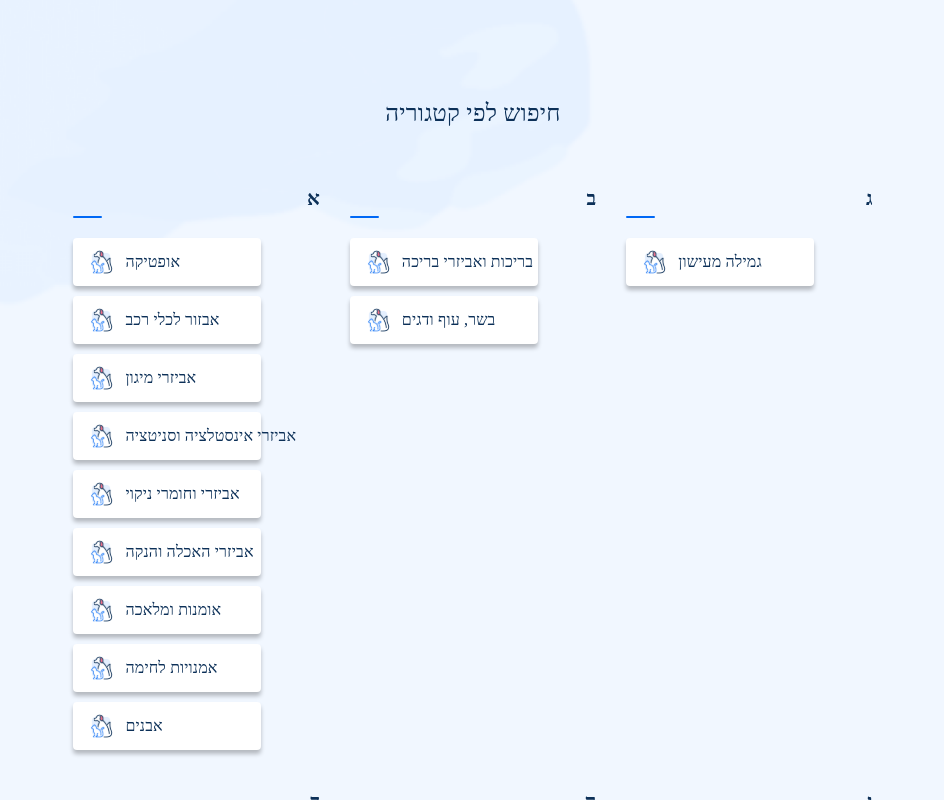
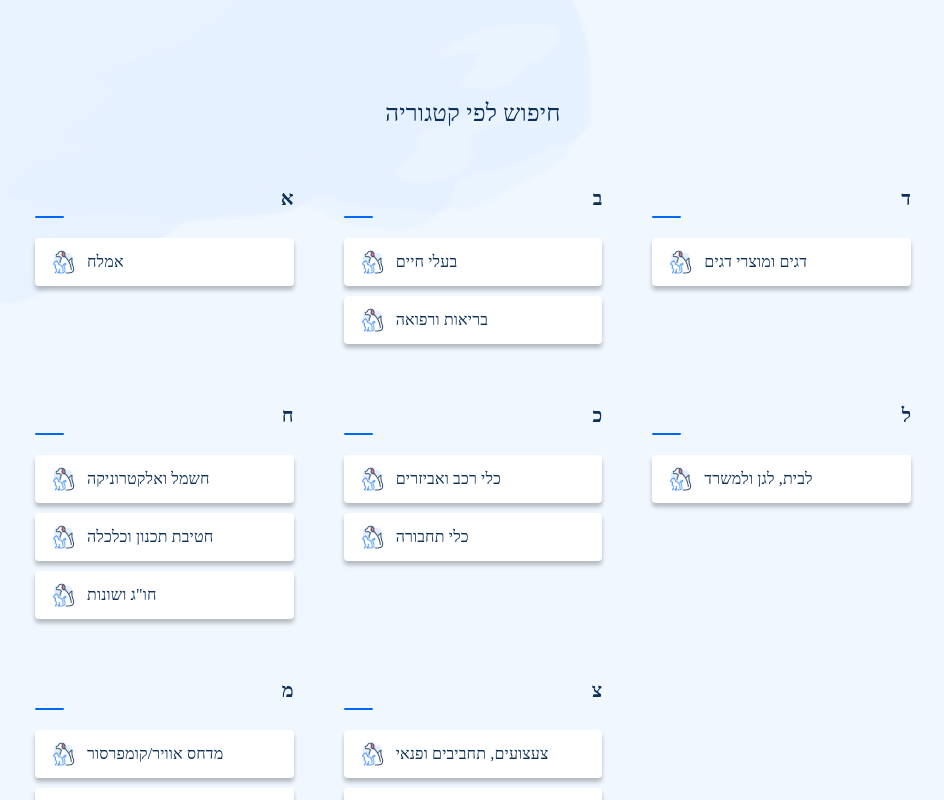
Before and after one commit to MiriamGluskinos-dev/Personal-Import, a React (Create React App) app: page /search in a window 1280 px wide. Both pictures are taken after a click on the link "מעבר לכל הקטגוריות". Shown: the top 800 px of the page, without its empty margins (167-1111 px from the left). Built offline with nearby package versions, Linux system fonts and the light colour scheme.

Commit message:
WIP - wait to chana for final design

```diff
--- a/src/components/allCategories/AllCategories.module.scss
+++ b/src/components/allCategories/AllCategories.module.scss
@@ -14,9 +14,9 @@
   display: grid;
   justify-content: center;
   grid-template-columns: repeat(3, 1fr);
-  gap: 10px;
-  margin-left: 18%;
-  margin-right: 18%;
+  gap: 30px;
+  margin-left: 15%;
+  margin-right: 15%;
 }
 
 .gridItem {
--- a/src/components/allCategories/AllCategories.tsx
+++ b/src/components/allCategories/AllCategories.tsx
@@ -4,6 +4,9 @@ import Title from '../title/Title';
 import { useTranslation } from 'react-i18next';
 import CharCategories from '../charCategories/CharCategories';
 import { Typography } from '@mui/material';
+import { useProductContext } from '../../context/DataProvider';
+import { Product } from '../../types/productTree';
+
 
 const AllCategories = () => {
   const { t } = useTranslation();
@@ -57,23 +60,48 @@ const AllCategories = () => {
 
     return alphabet;
   }
+  function getLetterCategories(products: Product[], letter: string) {
+    if (!(!letter || typeof letter !== "string" || letter.length !== 1)) {
+      const filtered = [
+        ...new Set(
+          products.filter(product =>
+            product.branch && product.branch!.startsWith(letter))
+            .map(product => product.branch)
+        )];
+      const uniqueCategories = new Set<string | null>();
+      return filtered.filter((category) => {
+        if (!uniqueCategories.has(category)) {
+          uniqueCategories.add(category);
+          return true;
+        }
+        return false;
+      });
+    }
+  }
 
   const { i18n } = useTranslation();
+  const { products } = useProductContext();
   const alphabet: string[] = generateAlphabet(i18n.language);
-  const letterItems: string[] = ['חומרי גלם', 'חשמל ואלקטרוניקה', 'חו”ג ושונות']
   return (
     <>
-      <Typography className={styles.allCategoriesTitle}>{t('searchByCategory')}</Typography>
+      <Typography className={styles.allCategoriesTitle}>
+        {t('searchByCategory')}
+      </Typography>
       <div className={styles.gridContainer}>
-        {alphabet.map((letter: string, index: number) => (
-          <div key={index} className={styles.gridItem}>
-            <CharCategories letter={letter}/>
-          </div>
-        ))}
+        {alphabet.map((letter: string, index: number) => {
+          // Dynamically filter products based on the letter
+          const letterCategories = getLetterCategories(products, letter);
+          if (letterCategories && letterCategories?.length > 0)
+            return (
+              <div key={index} className={styles.gridItem}>
+                <CharCategories letter={letter} letterCategories={letterCategories} />
+              </div>
+            );
+        })}
       </div>
-
     </>
   );
+
 };
 
 export default AllCategories;
--- a/src/components/charCategories/CharCategories.module.scss
+++ b/src/components/charCategories/CharCategories.module.scss
@@ -25,7 +25,6 @@
     background: var(--Background-neutral-default, #FFF);
     box-shadow: 0px 4px 4px 0px rgba(0, 0, 0, 0.25);
     margin-bottom: 10px;
-    width: 188px;
     height: 48px;
     min-height: unset !important;
 }
--- a/src/components/charCategories/CharCategories.tsx
+++ b/src/components/charCategories/CharCategories.tsx
@@ -1,29 +1,9 @@
 import React from 'react';
 import styles from './CharCategories.module.scss';
-import { Checkbox } from '@igds/react'
 import IconCategoryItem from '../iconCategoryItem/IconCategoryItem';
-import { ProductsProvider, useProductContext } from '../../context/DataProvider';
 import { Product } from '../../types/productTree';
 
-function getProductsByCategoryLetter(products: Product[] ,letter: string) {
-  if (!letter || typeof letter !== "string" || letter.length !== 1) {
-    throw new Error("Please provide a single letter as input.");
-  }
-  const filtered = products.filter(product =>
-    product.category && product.category!.startsWith(letter)
-  );
-  const uniqueCategories = new Set<string | null>();
-    return filtered.filter((product) => {
-      if (!uniqueCategories.has(product.category)) {
-        uniqueCategories.add(product.category);
-        return true;
-      }
-      return false;
-    });
-}
-const CharCategories = ({ letter }: { letter: string }) => {
-  const { products } = useProductContext();
-  const charProducts = getProductsByCategoryLetter(products ,letter);
+const CharCategories = ({ letter, letterCategories }: { letter: string , letterCategories:(string | null)[]}) => {
   return (
     <>
       <div className={styles.letterContainer}>
@@ -32,9 +12,9 @@ const CharCategories = ({ letter }: { letter: string }) => {
           <line x1="1" y1="1" x2="28" y2="1" stroke="#0068F5" stroke-width="2" stroke-linecap="round" />
         </svg>
       </div>
-      {charProducts.map((product: Product) => (
-        <div className={styles.iconCategoryItemContainer} key={product.id}>
-          <IconCategoryItem text={product.category} iconPath='/icons/וטרינריה ובעלי חיים.svg' />
+      {letterCategories!.map((category: (string | null)) => (
+        <div className={styles.iconCategoryItemContainer} key={category}>
+          <IconCategoryItem category={category} iconPath='/icons/וטרינריה ובעלי חיים.svg' />
         </div>
       ))}
     </>
--- a/src/components/iconCategoryItem/IconCategoryItem.module.scss
+++ b/src/components/iconCategoryItem/IconCategoryItem.module.scss
@@ -1,6 +1,7 @@
 .menuItem {
     min-height: 100% !important;
     padding-right: 10px;
+    width: 240px;
 
     .categoryTeaxtStyle {
         color: var(--text-icon-subtle-primary, #0C3058);
--- a/src/components/iconCategoryItem/IconCategoryItem.tsx
+++ b/src/components/iconCategoryItem/IconCategoryItem.tsx
@@ -6,10 +6,10 @@ import Typography from '@mui/material/Typography';
 import SubCutegoriesPopup from '../subCutegoriesPopup/SubCutegoriesPopup';
 
 const IconCategoryItem = ({
-  text,
+  category,
   iconPath,
 }: {
-  text: string;
+  category: string | null;
   iconPath: string;
 }) => {
   const [isModalOpen, setIsModalOpen] = useState(false);
@@ -26,13 +26,13 @@ const IconCategoryItem = ({
     <>
       <MenuItem className={styles.menuItem} onClick={handleOpenModal}>
         <ListItemIcon>
-          <img src={iconPath} alt={text} />
+          <img src={iconPath} alt={category ?? ''} />
         </ListItemIcon>
         <Typography className={styles.categoryTeaxtStyle} variant="inherit">
-          {text}
+          {category}
         </Typography>
       </MenuItem>
-      <SubCutegoriesPopup title={text} isOpen={isModalOpen} handleClose={handleCloseModal} />
+      <SubCutegoriesPopup title={category} isOpen={isModalOpen} handleClose={handleCloseModal} />
     </>
   );
 };
--- a/src/components/searchResults/SearchResults.module.scss
+++ b/src/components/searchResults/SearchResults.module.scss
@@ -33,6 +33,7 @@
             font-weight: 400;
             line-height: 31px;
             display: inline !important;
+            padding-bottom: 10px;
         }
 
         .resultsBoldStyle {
@@ -44,6 +45,7 @@
             font-weight: 500;
             line-height: 31px;
             display: inline !important;
+            padding-bottom: 10px;
         }
     }
 }
--- a/src/components/searchResults/SearchResults.tsx
+++ b/src/components/searchResults/SearchResults.tsx
@@ -17,7 +17,7 @@ const SearchResults = ({ results, querySearch }: { results: Product[], querySear
             <Typography className={styles.resultsContainerStyle}>
                 {results.map((product) => (
                     <div style={{ display: 'flex', gap: '4px' }}>
-                    <text className={styles.resultsBoldStyle} >{product.name}</text><text className={styles.resultsStyle}> / {product.branch}</text>
+                    <text className={styles.resultsBoldStyle}>{product.name}</text><text className={styles.resultsStyle}>/ {product.branch}</text>
                 </div>
                 ))}
             </Typography>
--- a/src/components/subCutegoriesPopup/SubCutegoriesPopup.tsx
+++ b/src/components/subCutegoriesPopup/SubCutegoriesPopup.tsx
@@ -1,29 +1,48 @@
 import React, { useEffect, useRef, useState } from 'react';
-import { Card, CardContent, IconButton, Modal, Typography } from '@mui/material';
+import { Card, CardContent, IconButton, MenuItem, Modal, Select, Tooltip, Typography } from '@mui/material';
 import styles from './SubCutegoriesPopup.module.scss';
 import { Box, display, grid, Grid } from '@mui/system';
+import { Product } from '../../types/productTree';
+import { useProductContext } from '../../context/DataProvider';
+import zIndex from '@mui/material/styles/zIndex';
 
 const SubCutegoriesPopup = ({ title, isOpen, handleClose }: {
-    title: string, isOpen: boolean;
+    title: string | null, isOpen: boolean;
     handleClose: () => void;
 }) => {
-    const subCategories: string[] = ['panda', 'lion', 'dog', 'monkey'];
     let [subSubCategories, setSubSubCategories] = useState<string[]>([]);
-    const handleCardClick = (subCategory: string) => {
+    const handleCardClick = (subCategory: string | null) => {
         console.log(`Card clicked: ${subCategory}`);
         const newSubSubCategories = ['burger', 'pizza', 'salad', 'falafel'];
         setSubSubCategories(newSubSubCategories);
     };
 
+    const handleChange = () => {
+        //TO DO go to declaration page
+    };
+
     const [modalHeight, setModalHeight] = useState(0);
     const modalRef = useRef<HTMLDivElement>(null);
+    const { products } = useProductContext();
 
-    useEffect(() => {
-        if (modalRef.current) {
-            const height = modalRef.current.scrollHeight + 32;
-            setModalHeight(height);
+    function getSubCategories(categoryName: string | null): (string | null)[] {
+        if (!(!categoryName || typeof categoryName !== "string")) {
+            const categorySubCategories = [
+                ...new Set(
+                    products
+                        .filter(product => product.branch && product.branch === categoryName)
+                        .map(product => product.category)
+                ),
+            ];
+            return categorySubCategories;
         }
-    }, [subCategories, subSubCategories]);
+        return [];
+    }
+
+    function getsubCategoryProducts(subCategory: string | null): Product[] {
+        return products.filter(product => product.category == subCategory);
+    }
+    const subCategories: (string | null)[] = getSubCategories(title);
     return (
         <Modal open={isOpen} onClose={handleClose} className={styles.modalStyle}>
             <Box className={styles.boxStyle} ref={modalRef} >
@@ -34,31 +53,49 @@ const SubCutegoriesPopup = ({ title, isOpen, handleClose }: {
                     {title}
                 </Typography>
                 <Typography variant="body1" className={styles.gridContainer}>
-                    <Grid spacing={2} sx={{ gridTemplateColumns: 'repeat(2, 1fr)' }} className={styles.gridStyle}>
-                        {subCategories.map((subCategory) => (
-                            <Card className={styles.subCategoryStyle}
-                                onClick={() => handleCardClick(subCategory)}>
-                                <CardContent className={styles.subCategoryContentStyle}>
-                                    <Typography className={styles.cardText}>
-                                        {subCategory}
-                                    </Typography>
-                                </CardContent>
-                            </Card>
-                        ))}
-                    </Grid>
-                    <br></br>
-                    <br></br>
-                    <br></br>
-                    <Grid spacing={2} sx={{ gridTemplateColumns: 'repeat(2, 1fr)' }} className={styles.gridStyle}>
-                        {subSubCategories.map((subSubCategory) => (
-                            <Card className={styles.subSubCategoryStyle} key={subSubCategory}>
-                                <CardContent>
-                                    <Typography>{subSubCategory}</Typography>
-                                </CardContent>
-                            </Card>
-                        ))}
+                    <Grid
+                        container
+                        spacing={2}
+                        sx={{ gridTemplateColumns: "repeat(2, 1fr)" }}
+                        className={styles.gridStyle}
+                    >
+                        {subCategories!.map((subCategory, subIndex) => {
+                            const subCategoryProducts = getsubCategoryProducts(subCategory);
+
+                            return (
+                                <Tooltip title={subCategory}>
+                                    <Select
+                                        className={styles.selectStyle}
+                                        onChange={(event) => handleChange()}
+                                        displayEmpty
+                                        value=''
+                                        renderValue={() => subCategory || ""}
+                                        IconComponent={() => (
+                                            <img src="/icons/arrow-down.svg" alt="Arrow Icon"
+                                                className={styles.iconStyle}
+                                            />
+                                        )}
+                                        sx={{
+                                            paddingLeft: '40px',
+                                            '& .MuiSelect-select': {
+                                                minWidth: '100% !important',
+                                                zIndex: 100,
+                                                paddingRight: '15px !important',
+                                            }
+                                        }}
+                                    >
+                                        {subCategoryProducts.map((product, index) => (
+                                            <MenuItem key={index} value={product.name || ""}>
+                                                {product.name}
+                                            </MenuItem>
+                                        ))}
+                                    </Select>
+                                </Tooltip>
+                            );
+                        })}
                     </Grid>
                 </Typography>
+
             </Box>
         </Modal>
     );
--- a/src/pages/SearchPage.tsx
+++ b/src/pages/SearchPage.tsx
@@ -50,7 +50,7 @@ export default function SearchPage() {
                         />
                         <div style={{ display: 'flex', flexDirection: 'row' }}>
                             <CategoriesArea />
-                            {/* <SearchResults results={results} querySearch={searchQuery} /> */}
+                            <SearchResults results={results} querySearch={searchQuery} />
                         </div>
                         <PageLink onClick={handleLinkClick} />
                     </div>
--- a/tsconfig.json
+++ b/tsconfig.json
@@ -2,7 +2,7 @@
     "compilerOptions": {
         "resolveJsonModule": true,
         "module": "ESNext",
-        "target": "es5", // JavaScript version to compile to
+        "target": "es2015", // JavaScript version to compile to
         "lib": [
             "dom",
             "es6"
```
Also changed, not shown: src/components/subCutegoriesPopup/SubCutegoriesPopup.module.scss (+16 -21 lines), public/icons/arrow-down.svg (added).
